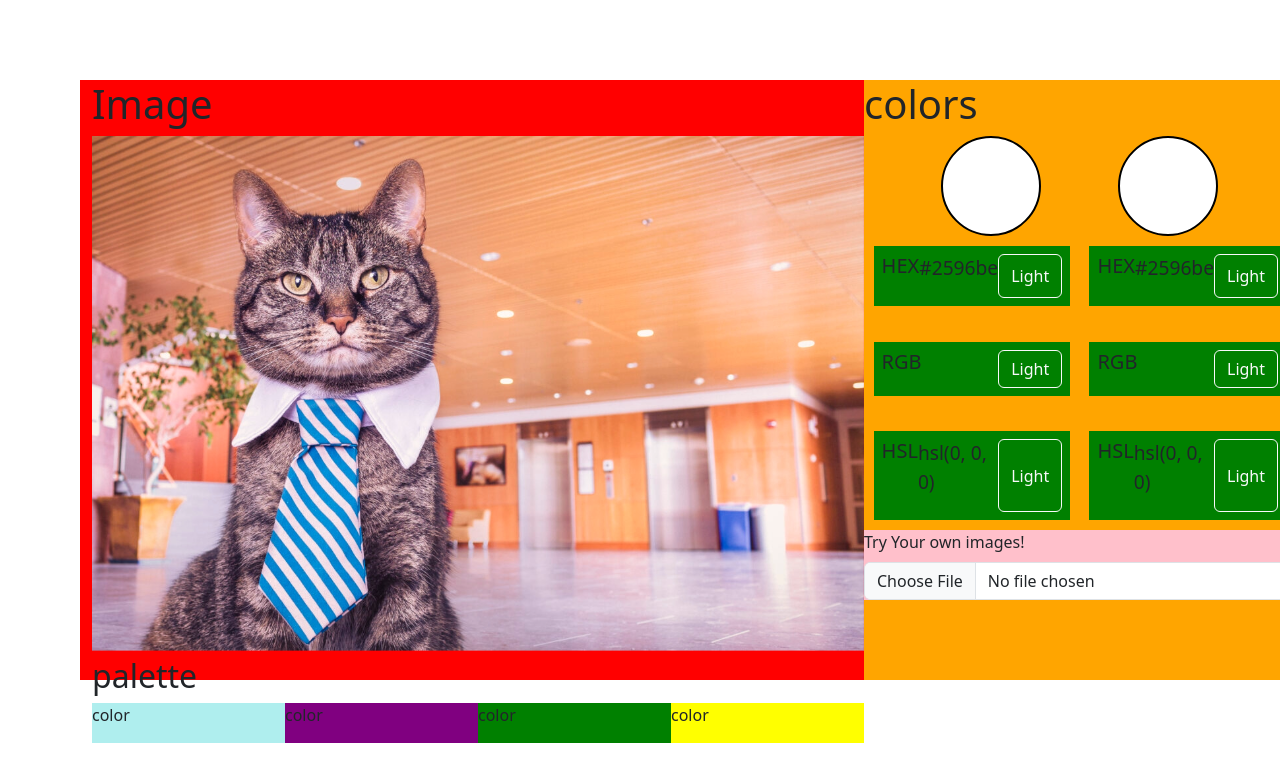
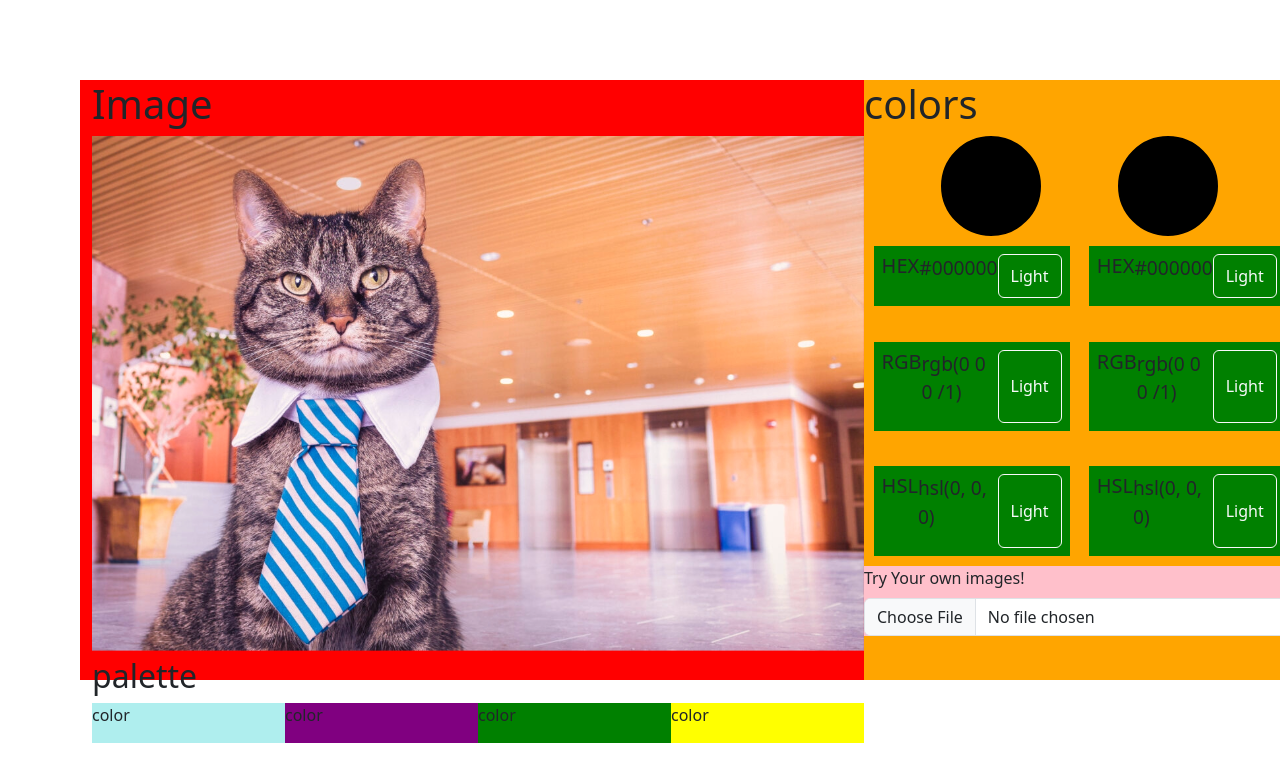
Before and after one commit to MOGARRR/ColorFinder, a React (Vite) app: page / in a window 1280 px wide. Shown: the top 782 px of the page. Built offline with nearby package versions, Linux system fonts and the light colour scheme.

Commit message:
Feat/Refactor: Add function to convert rgb to hex to display it

```diff
--- a/src/App.tsx
+++ b/src/App.tsx
@@ -7,8 +7,10 @@ import "./App.css";
 import React, { useRef, useEffect, useState } from "react";
 
 function App() {
-  const [hover, setHover] = useState<string>("");
-  const [selected, setSelected] = useState<string>("");
+  const [hoverRgb, setHoverRgb] = useState<string>("rgb(0 0 0 /1)");
+  const [selectedRgb, setSelectedRgb] = useState<string>("rgb(0 0 0 /1)");
+  const [hoverHex, setHoverHex] = useState<string>("#000000");
+  const [selectedHex, setSelectedHex] = useState<string>("#000000");
 
   const canvasRef = useRef<HTMLCanvasElement | null>(null);
   useEffect(() => {
@@ -29,6 +31,17 @@ function App() {
     };
   }, []);
 
+  function rgbToHex(r: any, g: any, b: any) {
+    r = r.toString(16);
+    g = g.toString(16);
+    b = b.toString(16);
+
+    if (r.length == 1) r = "0" + r;
+    if (g.length == 1) g = "0" + g;
+    if (b.length == 1) b = "0" + b;
+
+    return `#${r}${g}${b}`;
+  }
   const handleMouse = (e: React.MouseEvent<HTMLCanvasElement>) => {
     const canvas = canvasRef.current;
     if (!canvas) return;
@@ -41,9 +54,14 @@ function App() {
 
     const pixel = ctx.getImageData(x, y, 1, 1);
     const data = pixel.data;
+    const hexColor = rgbToHex(data[0], data[1], data[2]).toUpperCase();
     const rgbColor = `rgb(${data[0]} ${data[1]} ${data[2]} / ${data[3] / 255})`;
-    setHover(rgbColor);
-    if (e.type === "click") setSelected(rgbColor);
+    setHoverHex(hexColor);
+    setHoverRgb(rgbColor);
+    if (e.type === "click") {
+      setSelectedRgb(rgbColor);
+      setSelectedHex(hexColor);
+    }
     return rgbColor;
   };
 
@@ -66,10 +84,10 @@ function App() {
         </section>
         <section className="colorSection">
           <h1>colors</h1>
-          <ColorViewers hoverColor={hover} selectedColor={selected} />
+          <ColorViewers hoverColor={hoverRgb} selectedColor={selectedRgb} />
           <div className="colorInfo">
-            <ColorRangeTypes rgb={hover} />
-            <ColorRangeTypes rgb={selected} />
+            <ColorRangeTypes rgb={hoverRgb} hex={hoverHex} />
+            <ColorRangeTypes rgb={selectedRgb} hex={selectedHex} />
           </div>
 
           <ImageFileDrop />
--- a/src/components/ColorRangeTypes.tsx
+++ b/src/components/ColorRangeTypes.tsx
@@ -4,14 +4,15 @@ import Stack from "react-bootstrap/Stack";
 
 interface ColorRangeTypesProps {
   rgb: string;
+  hex: string;
 }
 
-const ColorRangeTypes:React.FC<ColorRangeTypesProps> = ({rgb}) => {
+const ColorRangeTypes:React.FC<ColorRangeTypesProps> = ({rgb, hex}) => {
   return (
      <Stack gap={3}>
             <div className=" colorType p-2">
               <h5>HEX</h5>
-              <p>#2596be</p>
+              <p>{hex}</p>
               <Button variant="outline-light">Light</Button>
             </div>
             <div className=" colorType p-2">
```
